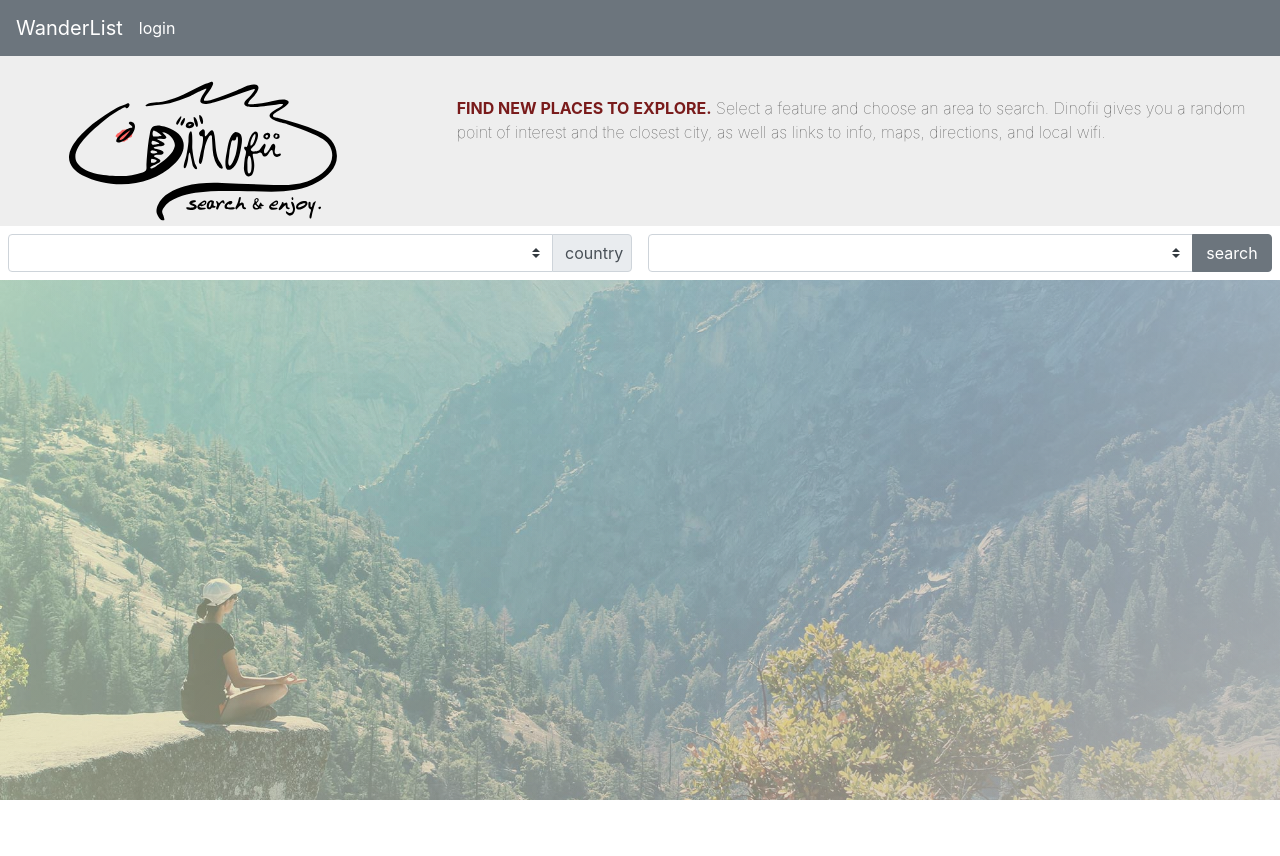
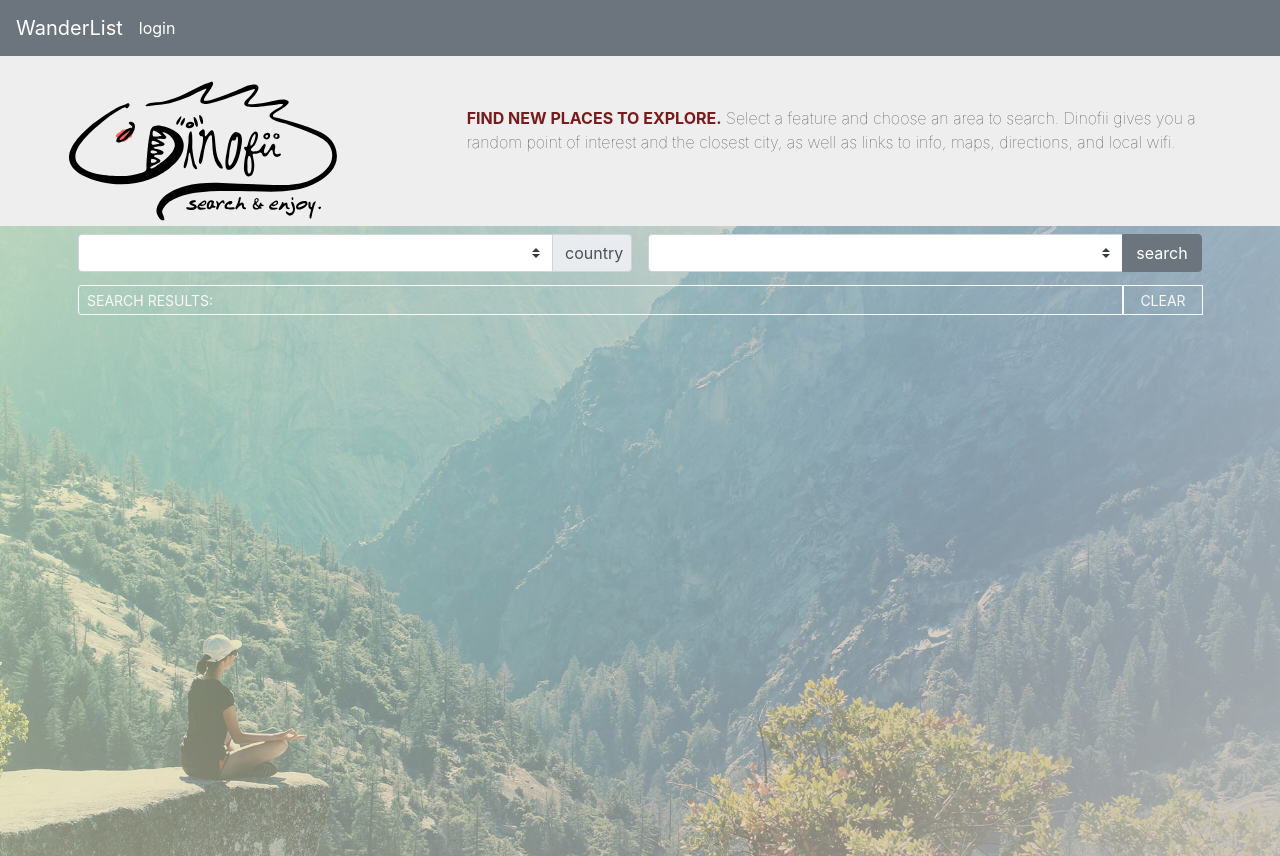
Before and after one commit to LandrumTrev/wanderlist, a React (Create React App) app in the folder client/: page / in a window 1280 px wide. Before the commit the page ends 800 px from the top, so only its background shows below. Built offline with nearby package versions, Linux system fonts and the light colour scheme.

Commit message:
background photo component

```diff
--- /dev/null
+++ b/client/src/components/Background/index.js
@@ -0,0 +1,12 @@
+// Background component
+
+import React from "react";
+import "./style.css";
+
+// returns a Bootstrap "jumbotron" class <div> with inline CSS
+// has a {children} param so other components can exist within its open and close tags
+function Background({ children }) {
+  return <div id="photo">{children}</div>;
+}
+
+export default Background;
--- /dev/null
+++ b/client/src/components/Background/style.css
@@ -0,0 +1,12 @@
+/* styles for Background */
+
+#photo {
+  height: 100vh;
+  margin: 0;
+  background-repeat: no-repeat;
+  background-attachment: fixed;
+  background: linear-gradient(217deg, rgba(183, 197, 208, 0.8), rgba(183, 197, 208, 0) 70.71%),
+    linear-gradient(127deg, rgba(220, 235, 193, 0.8), rgba(220, 235, 193, 0) 70.71%),
+    linear-gradient(336deg, rgba(208, 198, 183, 0.8), rgba(208, 198, 183, 0) 70.71%), url(/assets/images/dfbkg.jpg) center center;
+  background-size: cover;
+}
--- a/client/src/components/Grid/index.js
+++ b/client/src/components/Grid/index.js
@@ -8,7 +8,7 @@ import React from "react";
 export function Container({ fluid, children }) {
   // if <Container fluid> then return <div class="container-fluid"> ... </div>
   // otherwise return <div class="container"> ... </div>
-  return <div className={`container${fluid ? "-fluid" : ""}, px-0`}>{children}</div>;
+  return <div className={`container${fluid ? "-fluid" : ""}`}>{children}</div>;
 }
 
 // Row component lets us use a Bootstrap row without having to think about class names
--- a/client/src/components/Header/index.js
+++ b/client/src/components/Header/index.js
@@ -9,7 +9,7 @@ function Header({ children }) {
   return (
     <div
       style={{ clear: "both", paddingTop: 20, textAlign: "center", backgroundColor: "#eee" }}
-      className=" px-0 mx-0"
+      className="px-0 mx-0"
     >
       {children}
     </div>
--- a/client/src/components/Header/style.css
+++ b/client/src/components/Header/style.css
@@ -1,12 +1 @@
 /* styles for Header */
-
-html {
-  height: 100%;
-  margin: 0;
-  background-repeat: no-repeat;
-  background-attachment: fixed;
-  background: linear-gradient(217deg, rgba(183, 197, 208, 0.8), rgba(183, 197, 208, 0) 70.71%),
-    linear-gradient(127deg, rgba(220, 235, 193, 0.8), rgba(220, 235, 193, 0) 70.71%),
-    linear-gradient(336deg, rgba(208, 198, 183, 0.8), rgba(208, 198, 183, 0) 70.71%), url(/assets/images/dfbkg.jpg) center center;
-  background-size: cover;
-}
--- a/client/src/pages/Home.js
+++ b/client/src/pages/Home.js
@@ -9,6 +9,7 @@ import React, { Component } from "react";
 
 // import single-component .js files
 import Header from "../components/Header";
+import Background from "../components/Background";
 
 // import DeleteBtn from "../components/DeleteBtn";
 // import Jumbotron from "../components/Jumbotron";
@@ -20,7 +21,6 @@ import { Col, Row, Container } from "../components/Grid";
 
 // import master style.css for all page views
 import "./style.css";
-
 
 class Home extends Component {
   // variable data held and managed by Home component
@@ -101,8 +101,9 @@ class Home extends Component {
 
   render() {
     return (
-      // Container component from Grid returns a Bootstrap "container-fluid"
-      <Container fluid>
+      <>
+        {/* <Container fluid > */}
+        <Background>
           {/* logo and intro text header */}
           <Header>
             <Row>
@@ -110,24 +111,25 @@ class Home extends Component {
                 <img src="assets/images/dinofii_logo.svg" style={{ width: "90%", maxHeight: 150, padding: "1px 1px 1px 1px" }} alt="Dinofii logo" />
               </Col>
               <Col size="sm-6 md-8">
-              <div style={{ fontWeight: "100", color: "#444", textAlign: "left", padding: "20px" }}>
-                <span style={{ fontWeight: "700", color: "rgb(121, 27, 27)" }}>FIND NEW PLACES TO EXPLORE.</span> Select a feature and choose an area
-                to search. Dinofii gives you a random point of interest and the closest city, as well as links to info, maps, directions, and local
-                wifi.
+                <div style={{ fontWeight: "100", color: "#444", textAlign: "left", padding: "30px" }}>
+                  <span style={{ fontWeight: "700", color: "rgb(121, 27, 27)" }}>FIND NEW PLACES TO EXPLORE.</span> Select a feature and choose an
+                  area to search. Dinofii gives you a random point of interest and the closest city, as well as links to info, maps, directions, and
+                  local wifi.
                 </div>
               </Col>
             </Row>
           </Header>
 
-        <section id="search_section" className="container-fluid">
-          {/* <div id="search_container" className="container"> */}
+          {/* Search Options Pulldown Selects */}
+          <Container>
+            {/* <Container fluid> */}
             <form action="">
               <div className="row">
                 <div id="local_col" className="col-sm-6 p-2">
                   <div id="feature_input" className="input-group">
                     <select name="feature" className="custom-select" id="country_options" />
                     <div className="input-group-append">
-                      <span className="input-group-text" id="basic-addon2" style={{width:"5rem"}}>
+                      <span className="input-group-text" id="basic-addon2" style={{ width: "5rem" }}>
                         country
                       </span>
                     </div>
@@ -137,26 +139,39 @@ class Home extends Component {
                   <div id="feature_input" className="input-group">
                     <select name="feature" className="custom-select" id="feature_options" />
                     <div className="input-group-append">
-                      <input id="search_btn" type="submit" className="btn btn-secondary" name="submit" value="search" style={{width:"5rem"}} />
+                      <input id="search_btn" type="submit" className="btn btn-secondary" name="submit" value="search" style={{ width: "5rem" }} />
                     </div>
                   </div>
                 </div>
               </div>
             </form>
-          {/* </div> */}
-        </section>
+            {/* </Container> */}
+          </Container>
+
+          {/* Clear All Results button and search results label */}
+          <Container>
+            <div id="results_header" className="row pr-2 pl-2">
+              <div className="input-group input-group-sm mb-3">
+                <button className="form-control btn-outline-light text-left" style={{ height: "30px" }} disabled>
+                  SEARCH RESULTS:
+                </button>
+                <div className="input-group-prepend">
+                  <button className="form-control btn btn-outline-light" type="button" id="clear_button" style={{ width: "5rem", height: "30px" }}>
+                    CLEAR
+                  </button>
+                </div>
+              </div>
+            </div>
+          </Container>
 
           {/* Row returns a Bootstrap "row" */}
           {/* <Row> */}
-
           {/* Col returns a Bootstrap "col-md-6" */}
           {/* <Col size="md-6"> */}
-
           {/* returns a Bootstrap "jumbotron" with inline CSS */}
           {/* <Jumbotron> */}
           {/* <h1>What Books Should I Read?</h1> */}
           {/* </Jumbotron> */}
-
           {/* HTML <form> tag: input for adding a new book */}
           {/* <form> */}
           {/* Bootstrap "form-group" <div> and "form-control" <input> with ...props */}
@@ -193,14 +208,11 @@ class Home extends Component {
           {/* Submit Book */}
           {/* </FormBtn> */}
           {/* </form> */}
-
           {/* </Col> */}
-
           {/* <Col size="md-6 sm-12"> */}
           {/* <Jumbotron> */}
           {/* <h1>Books On My List</h1> */}
           {/* </Jumbotron> */}
-
           {/* if there are books in this.state.books (if TRUE (exists)), then */}
           {/* {this.state.books.length ? ( */}
           {/* // create a List component container (styled <div> holding "list-group" <ul>) */}
@@ -229,11 +241,11 @@ class Home extends Component {
           {/* // don't create the <List> component, just create this <h3>: */}
           {/* <h3>No Results to Display</h3> */}
           {/* )} */}
-
           {/* </Col> */}
-
           {/* </Row> */}
-      </Container>
+          {/* </Container> */}
+        </Background>
+      </>
     );
   }
 }
--- a/client/src/pages/style.css
+++ b/client/src/pages/style.css
@@ -1,27 +1,21 @@
 /* styles for all pages */
 
 html {
-  /* height: 100%; */
+  /* height: 100vh; */
 }
 
 body {
-  /* height: 100%;
-  margin: 0;
-  background-repeat: no-repeat;
-  background-attachment: fixed;
-  background:
-      linear-gradient(217deg, rgba(183, 197, 208, .8), rgba(183, 197, 208, 0) 70.71%),
-      linear-gradient(127deg, rgba(220, 235, 193, .8), rgba(220, 235, 193, 0) 70.71%),
-      linear-gradient(336deg, rgba(208, 198, 183, .8), rgba(208, 198, 183, 0) 70.71%),
-      url(../images/dfbkg.jpg) center center;
-  background-size: cover; */
+  /* height: 100vh; */
+}
 
+.container-fluid,
+.container {
+  /* background-color: rgba(0, 0, 0, 0.2); */
 }
 
 #head_container {
   /* border: .1px red solid; */
 }
-
 
 /* LOGO AND DESCRIPTION STYLES BELOW */
 
@@ -45,8 +39,8 @@ header {
 #intro_col {
   padding-top: 20px;
   font-size: 1rem;
-  font-family: 'Yanone Kaffeesatz', sans-serif;
-  letter-spacing: .03rem;
+  font-family: "Yanone Kaffeesatz", sans-serif;
+  letter-spacing: 0.03rem;
   line-height: 125%;
   font-weight: 300;
   color: #444;
@@ -80,7 +74,6 @@ header {
 
 /* SEARCH SELECT STYLES ABOVE */
 
-
 /* SEARCH RESULTS STYLES BELOW */
 
 main {
@@ -94,8 +87,6 @@ main {
 }
 
 /* SEARCH RESULTS STYLES ABOVE */
-
-
 
 /* FOOTER STYLES BELOW */
 
@@ -117,10 +108,10 @@ footer {
 #about_text {
   color: white;
   float: left;
-  font-family: 'Abel', sans-serif;
+  font-family: "Abel", sans-serif;
   font-weight: 200;
-  letter-spacing: .05rem;
-  font-size: .7rem;
+  letter-spacing: 0.05rem;
+  font-size: 0.7rem;
 }
 
 #license_col {
@@ -130,49 +121,42 @@ footer {
 #license_text {
   float: right;
   color: white;
-  font-family: 'Abel', sans-serif;
+  font-family: "Abel", sans-serif;
   font-weight: 200;
-  letter-spacing: .05rem;
-  font-size: .7rem;
+  letter-spacing: 0.05rem;
+  font-size: 0.7rem;
 }
 
-
 /* FOOTER STYLES ABOVE */
-
-
 
 /* MEDIA QUERIES BELOW */
 
 /* Extra small devices (phones, 575px and down) */
 @media only screen and (max-width: 575px) {
-
   #intro_col {
-      padding-top: 5px;
+    padding-top: 5px;
   }
 }
 
 /* Small devices (portrait tablets and large phones, 576px and up) */
 @media only screen and (min-width: 576px) {
-
   #intro_col {
-      padding-top: 30px;
-      font-size: .95rem;
+    padding-top: 30px;
+    font-size: 0.95rem;
   }
 }
 
 /* Medium devices (landscape tablets, 768px and up) */
 @media only screen and (min-width: 768px) {
-
   #intro_col {
-      font-size: 1.2rem;
+    font-size: 1.2rem;
   }
 }
 
 /* Large devices (laptops/desktops, 992px and up) */
 @media only screen and (min-width: 992px) {
-
   #intro_col {
-      font-size: 1.6rem;
+    font-size: 1.6rem;
   }
 }
 
```
Lines whose indentation alone changed are shown as unchanged.
